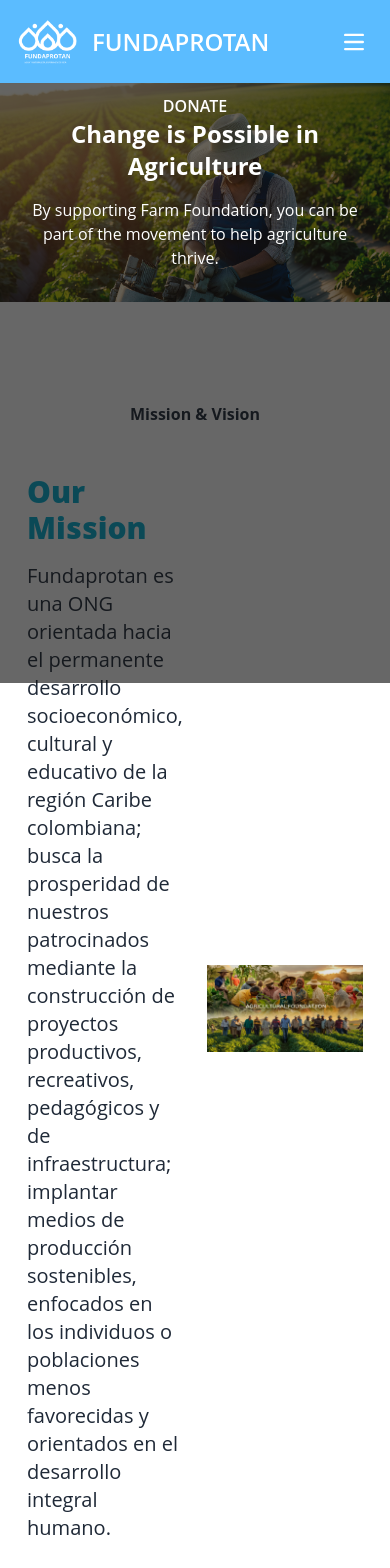
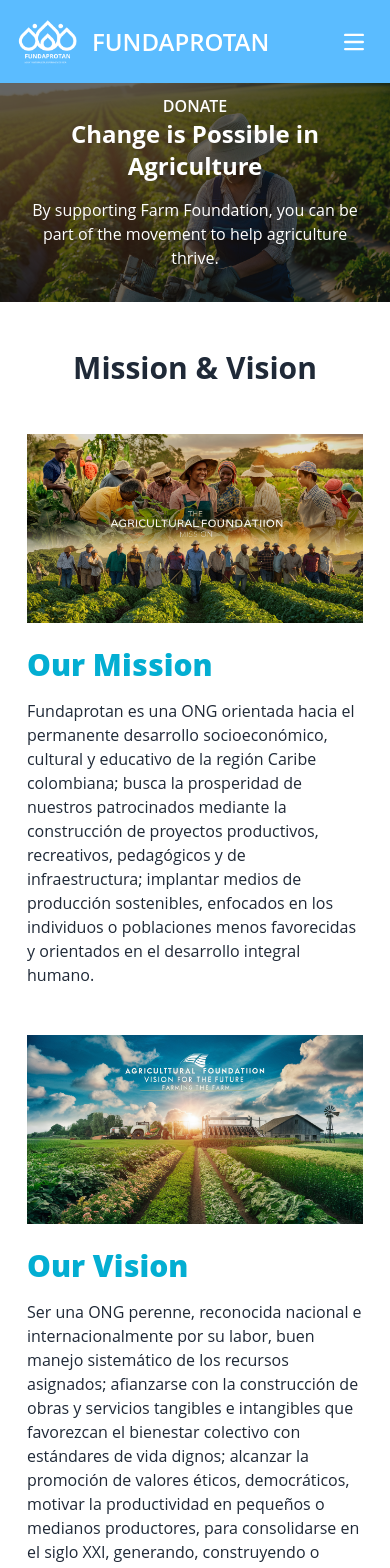
Before and after one commit to Fahim-Prodhan/agricultural-foundation-client, a React (Vite) app: page / in a window 390 px wide. Shown: the top 1568 px of the page. Built offline with nearby package versions, Linux system fonts and the light colour scheme.

Commit message:
Make the added section responsive

```diff
--- a/src/pages/HomoComponents/HeaderBanner/HeaderBanner.jsx
+++ b/src/pages/HomoComponents/HeaderBanner/HeaderBanner.jsx
@@ -36,7 +36,7 @@ function HeaderBanner() {
             <img className="overflow-hidden md:max-h-[600px]" src={img3} alt="" />
           </SwiperSlide>
         </Swiper>
-        <div className="absolute top-0 bg-[#111111a2] z-10 w-full min-h-[600px]">
+        <div className="absolute top-0 bg-[#111111a2] z-10 w-full min-h-full">
           {/* This div is use for a overlay on background image */}
         </div>
 
--- a/src/pages/HomoComponents/Mission/Mission.jsx
+++ b/src/pages/HomoComponents/Mission/Mission.jsx
@@ -7,28 +7,28 @@ const Mission = () => {
 
     return (
         <div>
-            <h1 className='text-center pb-12 md:text-5xl font-bold'>Mission & Vision</h1>
-            <div data-aos="fade-right"  data-aos-duration="1000" className='grid grid-cols-2 items-center gap-6'>
+            <h1 className='text-center pb-12 text-3xl md:text-5xl font-bold'>Mission & Vision</h1>
+            <div data-aos="fade-right"  data-aos-duration="1000" className='grid lg:grid-cols-2 items-center gap-6'>
                 <div>
                     <h1 className='text-3xl font-black pb-4 text-[#03AED2]'>Our Mission</h1>
-                    <p className='text-xl'>Fundaprotan es una ONG orientada hacia el permanente desarrollo socioeconómico, cultural y
+                    <p className='md:text-xl'>Fundaprotan es una ONG orientada hacia el permanente desarrollo socioeconómico, cultural y
                         educativo de la región Caribe colombiana; busca la prosperidad de nuestros patrocinados
                         mediante la construcción de proyectos productivos, recreativos, pedagógicos y de
                         infraestructura; implantar medios de producción sostenibles, enfocados en los individuos o
                         poblaciones menos favorecidas y orientados en el desarrollo integral humano. </p>
                 </div>
-                <div>
+                <div className='order-first lg:order-last'>
                     <img src={img1} alt="" />
                 </div>
             </div>
 
-            <div data-aos="zoom-in"  data-aos-duration="1000" className='grid grid-cols-2 items-center mt-12 gap-6'>
+            <div data-aos="zoom-in"  data-aos-duration="1000" className='grid lg:grid-cols-2 items-center mt-12 gap-6'>
                 <div>
                     <img src={img2} alt="" />
                 </div>
                 <div>
                     <h1 className='text-3xl font-black pb-4 text-[#03AED2]'>Our Vision</h1>
-                    <p className='text-xl'>Ser una ONG perenne, reconocida nacional e internacionalmente por su labor, buen manejo
+                    <p className='md:text-xl'>Ser una ONG perenne, reconocida nacional e internacionalmente por su labor, buen manejo
                         sistemático de los recursos asignados; afianzarse con la construcción de obras y servicios
                         tangibles e intangibles que favorezcan el bienestar colectivo con estándares de vida dignos;
                         alcanzar la promoción de valores éticos, democráticos, motivar la productividad en pequeños
--- a/src/pages/HomoComponents/home/Home.jsx
+++ b/src/pages/HomoComponents/home/Home.jsx
@@ -8,7 +8,7 @@ const Home = () => {
         <div>
             <HeaderBanner></HeaderBanner>
             <div className='max-w-sm px-6 md:max-w-3xl md:px-8 lg:max-w-7xl mx-auto lg:mt-12'>
-                <div className='mt-[100px]'><Mission></Mission></div>
+                <div className='mt-12 md:mt-[100px]'><Mission></Mission></div>
             </div>
         </div>
     );
```
